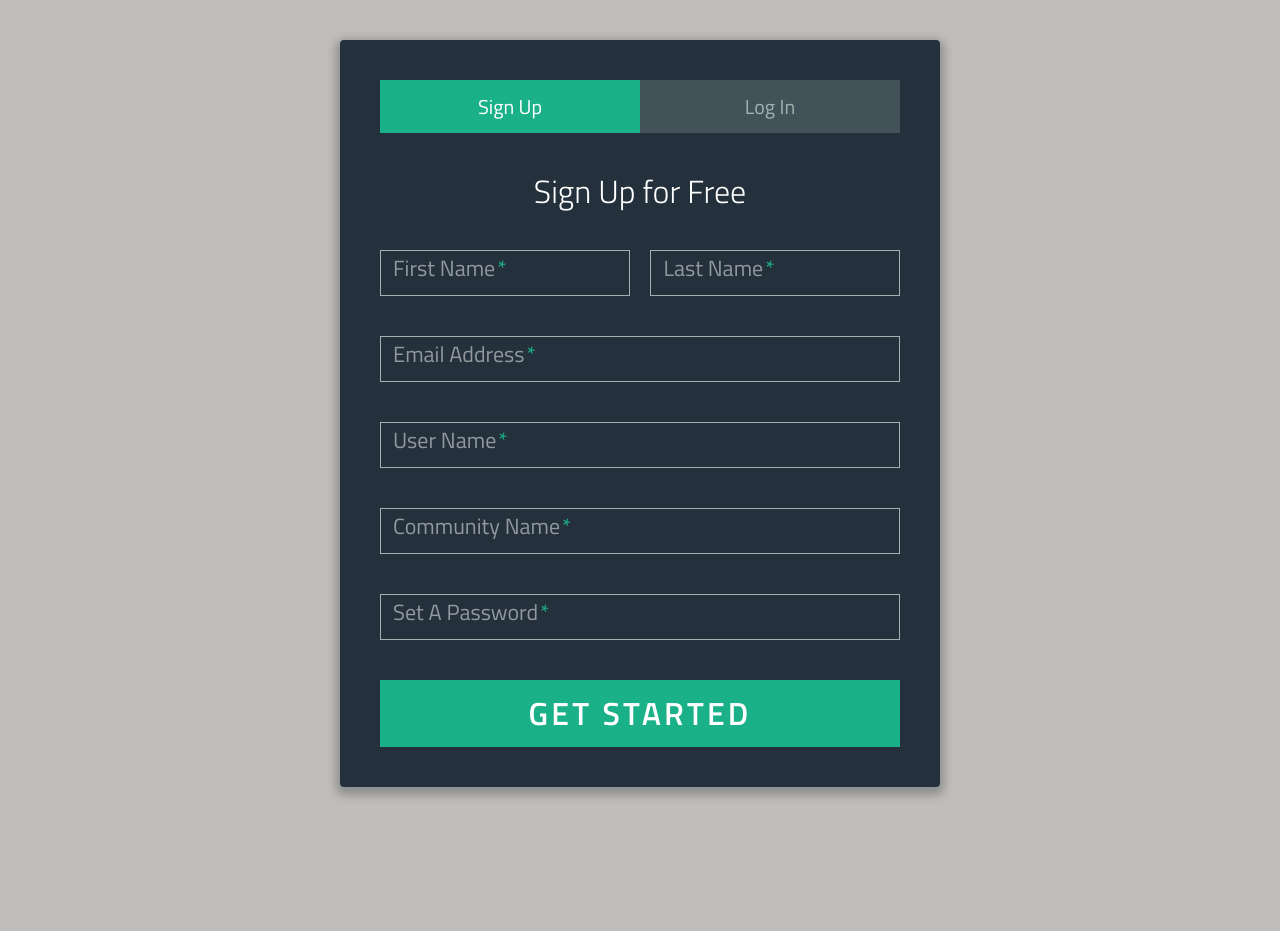
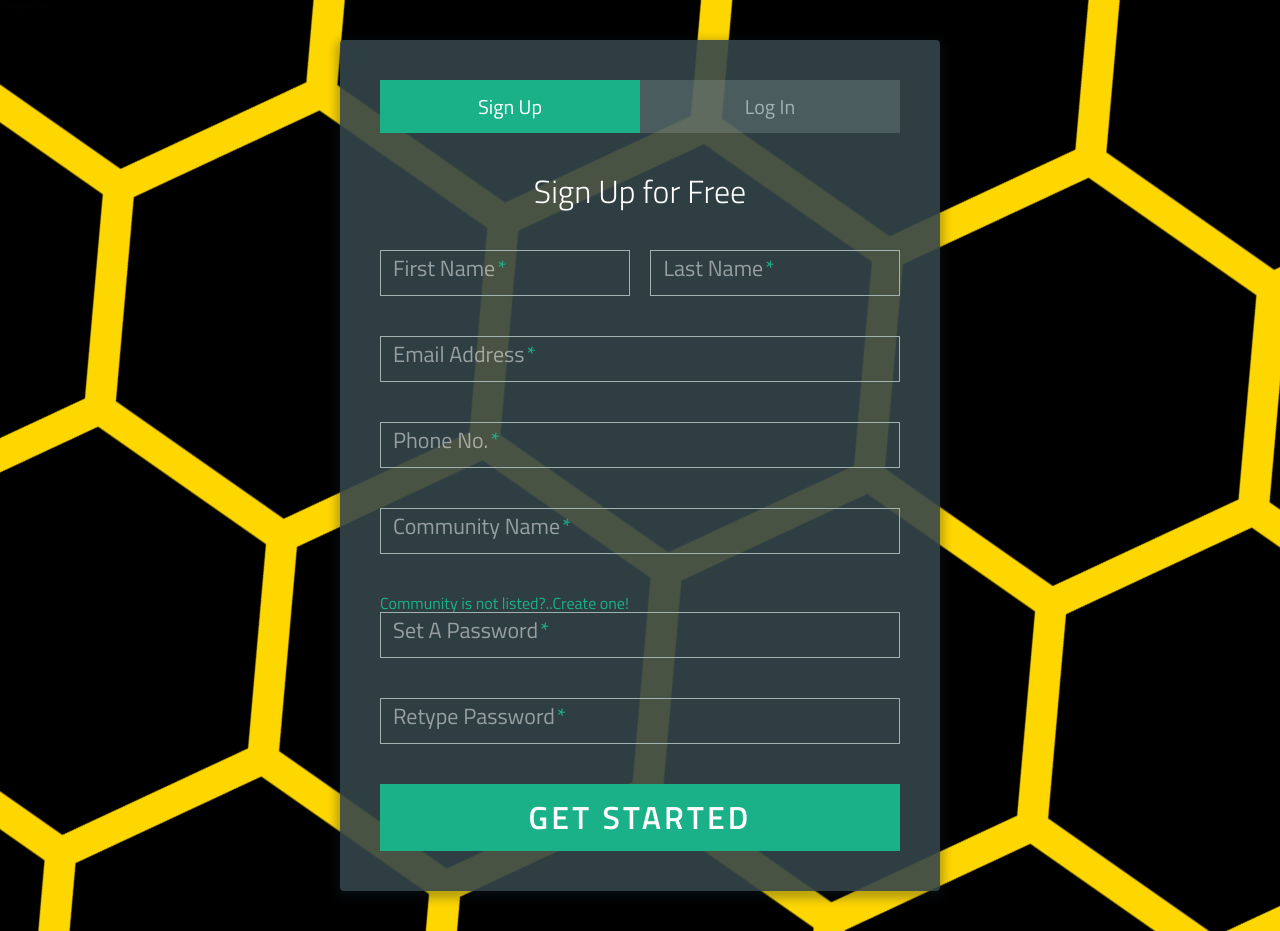
Before and after one commit to ashwinchandran13/social_bee, a PHP site: page /signup/index.html in a window 1280 px wide. Before the commit the page ends 798 px from the top, so only its background shows below. Run offline with PHP 8.4, Linux system fonts and the light colour scheme; some libraries are stand-ins or nearby versions.

Commit message:
modified sign in/sign up

```diff
--- a/code/homesigninup/signup/css/style.css
+++ b/code/homesigninup/signup/css/style.css
@@ -8,7 +8,7 @@ html {
 
 
 body {
-  background: #c1bdba;
+   background-image: url("../../images/hex.png");
   font-family: 'Titillium Web', sans-serif;
 }
 
@@ -22,7 +22,7 @@ a:hover {
 }
 
 .form {
-  background: rgba(19, 35, 47, 0.9);
+  background: rgba(53, 69, 75, 0.9);
   padding: 40px;
   max-width: 600px;
   margin: 40px auto;
@@ -65,6 +65,7 @@ a:hover {
 .tab-content > div:last-child {
   display: none;
 }
+
 
 h1 {
   text-align: center;
@@ -130,7 +131,9 @@ textarea {
   position: relative;
   margin-bottom: 40px;
 }
-
+.slink{
+  padding: 0px 0px 0px 0px;
+}
 .top-row:after {
   content: "";
   display: table;
--- a/code/homesigninup/signup/index.html
+++ b/code/homesigninup/signup/index.html
@@ -31,14 +31,14 @@
           <div class="top-row">
             <div class="field-wrap">
               <label>
-                First Name<span class="req">*</span>
+                First Name<span class="req" >*</span>
               </label>
-              <input type="text" required autocomplete="off" />
+              <input type="text"required autocomplete="off" name="fname" />
             </div>
 
             <div class="field-wrap">
               <label>
-                Last Name<span class="req">*</span>
+                Last Name<span class="req" name="lname">*</span>
               </label>
               <input type="text"required autocomplete="off"/>
             </div>
@@ -48,30 +48,39 @@
             <label>
               Email Address<span class="req">*</span>
             </label>
-            <input type="email"required autocomplete="off"/>
+            <input type="email"required autocomplete="off" name="email" />
           </div>
 
           <div class="field-wrap">
             <label>
-              User Name<span class="req">*</span>
+              Phone No.<span class="req">*</span>
             </label>
-            <input type="email"required autocomplete="off"/>
+            <input type="integer"required autocomplete="off" name="pno" />
           </div>
 
           <div class="field-wrap">
             <label>
              Community Name<span class="req">*</span>
             </label>
-            <input type="email"required autocomplete="off"/>
+            <input type="email"required autocomplete="off" name="cname" />
+          </div>
+          <div id="slink">
+          		<a href="#">Community is not listed?..Create one!</a>
           </div>
 
           <div class="field-wrap">
             <label>
               Set A Password<span class="req">*</span>
             </label>
-            <input type="password"required autocomplete="off"/>
+            <input type="password"required autocomplete="off" name="pswd" />
           </div>
 
+           <div class="field-wrap">
+            <label>
+              Retype Password<span class="req">*</span>
+            </label>
+            <input type="password"required autocomplete="off" name="repswd" />
+          </div>
           <button type="submit" class="button button-block"/>Get Started</button>
 
           </form>
@@ -87,14 +96,14 @@
             <label>
               Email Address<span class="req">*</span>
             </label>
-            <input type="email"required autocomplete="off"/>
+            <input type="email"required autocomplete="off" name="email" />
           </div>
 
           <div class="field-wrap">
             <label>
               Password<span class="req">*</span>
             </label>
-            <input type="password"required autocomplete="off"/>
+            <input type="password"required autocomplete="off" name="pswd" />
           </div>
 
           <p class="forgot"><a href="#">Forgot Password?</a></p>
@@ -114,7 +123,7 @@
 
     <script  src="js/index.js"></script>
 
-
+    <script type="text/javascript"></script>
 
 
 </body>
```
Also changed, not shown: code/homesigninup/images/20161121215210.jpg (deleted), code/homesigninup/images/20161121220408.jpg (deleted), code/homesigninup/images/hex.png (added).
